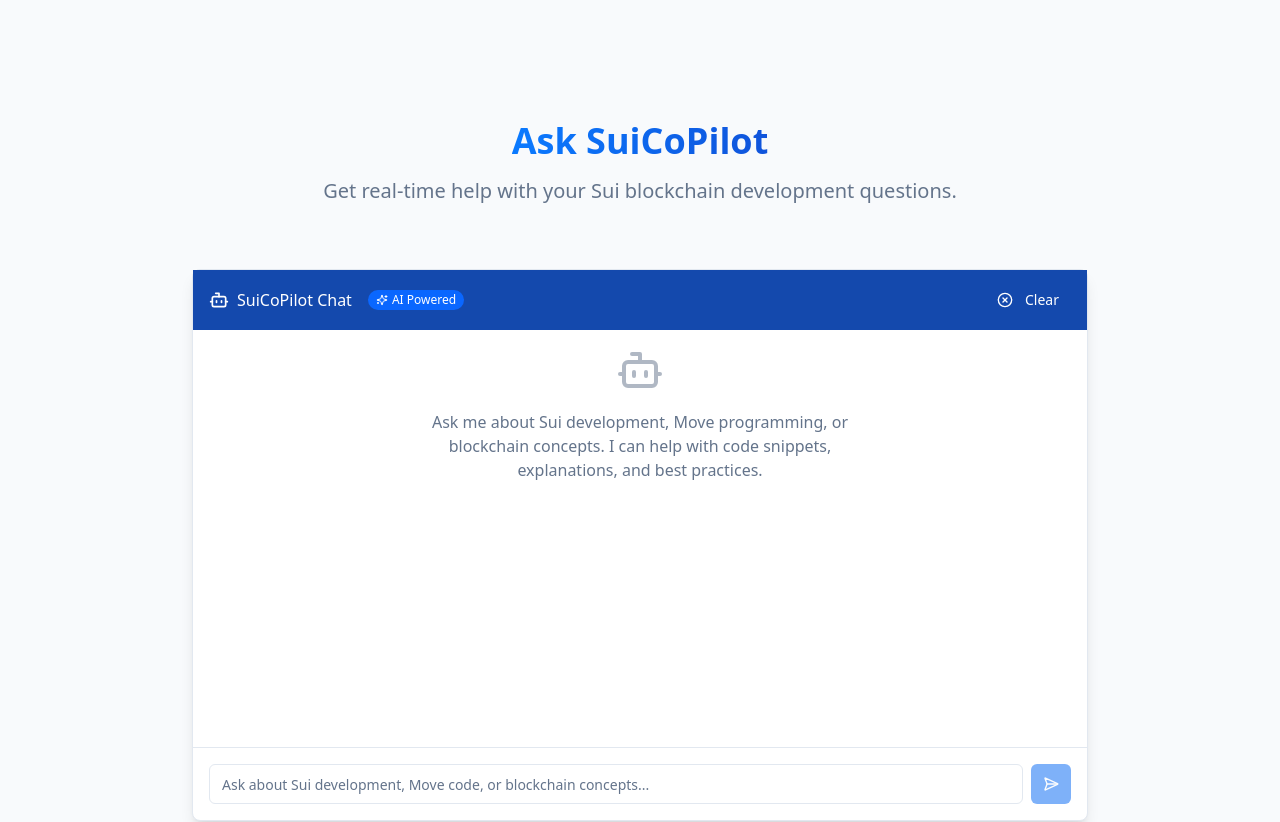
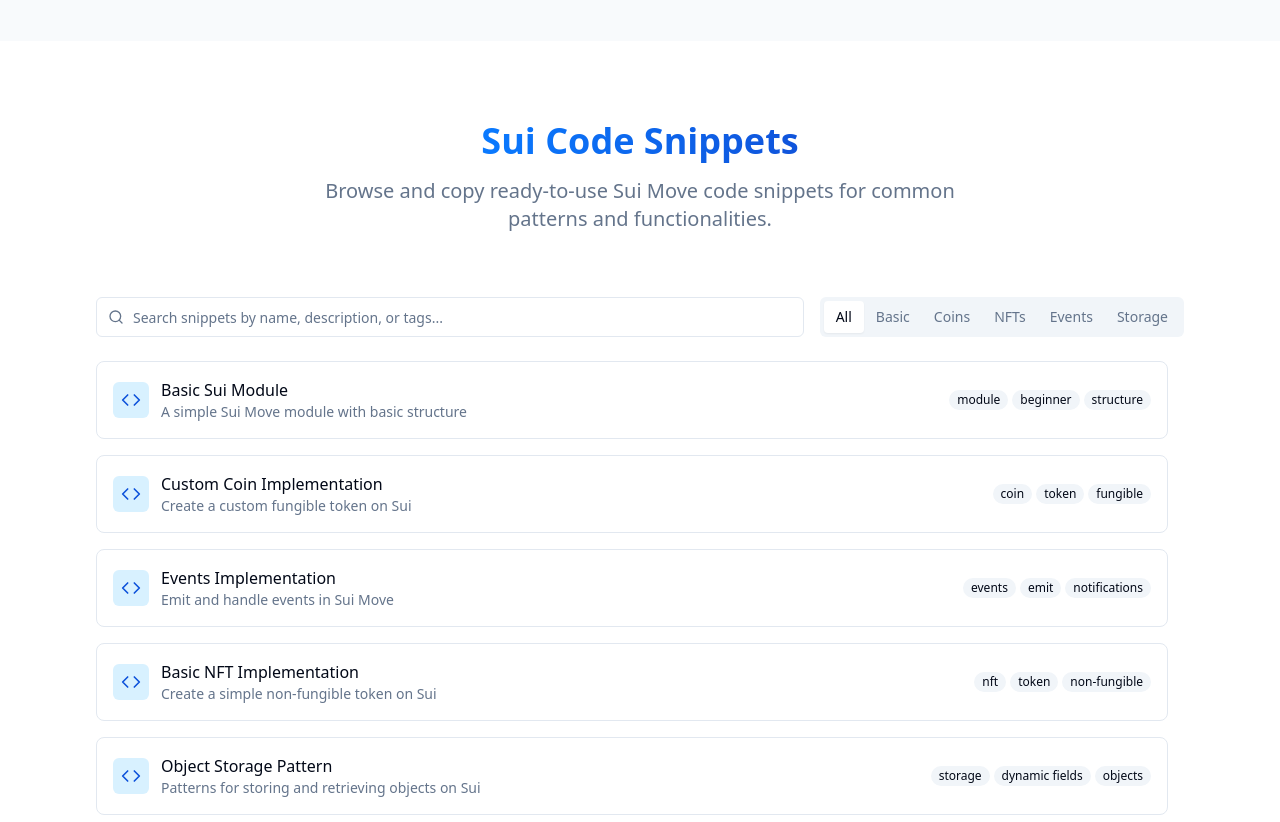
Before and after one commit to AbdulMuqeetKazi/sui-ai-co-pilot, a React (Vite) app: page / in a window 1280 px wide. Shown: the part 1480-2302 px from the top of the page. Built offline with nearby package versions, Linux system fonts and the light colour scheme.

Commit message:
Add more features
Add more features to the application, including code snippets, documentation, and project scaffolding.

```diff
--- /dev/null
+++ b/src/components/CodeSnippetBrowser.tsx
@@ -0,0 +1,268 @@
+
+import { useState } from 'react';
+import { Card, CardContent, CardHeader, CardTitle, CardDescription } from '@/components/ui/card';
+import { Tabs, TabsContent, TabsList, TabsTrigger } from '@/components/ui/tabs';
+import { Button } from '@/components/ui/button';
+import { Copy, CheckCircle2, Code as CodeIcon, Search } from 'lucide-react';
+import { Input } from '@/components/ui/input';
+import { ScrollArea } from '@/components/ui/scroll-area';
+import { codeSnippets } from '@/lib/code-snippets';
+import { toast } from '@/hooks/use-toast';
+import { Collapsible, CollapsibleContent, CollapsibleTrigger } from '@/components/ui/collapsible';
+
+// Define types for our code snippets
+type CodeSnippet = {
+  id: string;
+  title: string;
+  description: string;
+  code: string;
+  category: 'basic' | 'coin' | 'events' | 'nft' | 'storage' | 'advanced';
+  tags: string[];
+};
+
+const CodeSnippetBrowser = () => {
+  const [searchQuery, setSearchQuery] = useState('');
+  const [copiedId, setCopiedId] = useState<string | null>(null);
+  const [selectedCategory, setSelectedCategory] = useState<string>('all');
+
+  // Expanded code snippets collection based on the imported codeSnippets
+  const allSnippets: CodeSnippet[] = [
+    {
+      id: 'basic-module',
+      title: 'Basic Sui Module',
+      description: 'A simple Sui Move module with basic structure',
+      code: codeSnippets.basicModule,
+      category: 'basic',
+      tags: ['module', 'beginner', 'structure']
+    },
+    {
+      id: 'coin-module',
+      title: 'Custom Coin Implementation',
+      description: 'Create a custom fungible token on Sui',
+      code: codeSnippets.coin,
+      category: 'coin',
+      tags: ['coin', 'token', 'fungible']
+    },
+    {
+      id: 'events-module',
+      title: 'Events Implementation',
+      description: 'Emit and handle events in Sui Move',
+      code: codeSnippets.events,
+      category: 'events',
+      tags: ['events', 'emit', 'notifications']
+    },
+    {
+      id: 'nft-basic',
+      title: 'Basic NFT Implementation',
+      description: 'Create a simple non-fungible token on Sui',
+      code: `module example::basic_nft {
+    use sui::object::{Self, UID};
+    use sui::transfer;
+    use sui::tx_context::{Self, TxContext};
+    use std::string::{Self, String};
+    use sui::url::{Self, Url};
+
+    struct NFT has key, store {
+        id: UID,
+        name: String,
+        description: String,
+        url: Url,
+        creator: address
+    }
+
+    public entry fun mint_nft(
+        name: vector<u8>,
+        description: vector<u8>,
+        url: vector<u8>,
+        ctx: &mut TxContext
+    ) {
+        let nft = NFT {
+            id: object::new(ctx),
+            name: string::utf8(name),
+            description: string::utf8(description),
+            url: url::new_unsafe_from_bytes(url),
+            creator: tx_context::sender(ctx)
+        };
+
+        transfer::transfer(nft, tx_context::sender(ctx))
+    }
+}`,
+      category: 'nft',
+      tags: ['nft', 'token', 'non-fungible']
+    },
+    {
+      id: 'storage-module',
+      title: 'Object Storage Pattern',
+      description: 'Patterns for storing and retrieving objects on Sui',
+      code: `module example::storage {
+    use sui::object::{Self, UID};
+    use sui::dynamic_field;
+    use sui::transfer;
+    use sui::tx_context::{Self, TxContext};
+
+    struct Storage has key {
+        id: UID,
+        owner: address,
+        item_count: u64
+    }
+
+    struct Item has store {
+        name: std::string::String,
+        value: u64
+    }
+
+    public entry fun create_storage(ctx: &mut TxContext) {
+        let storage = Storage {
+            id: object::new(ctx),
+            owner: tx_context::sender(ctx),
+            item_count: 0
+        };
+        transfer::transfer(storage, tx_context::sender(ctx));
+    }
+
+    public entry fun add_item(
+        storage: &mut Storage,
+        name: vector<u8>,
+        value: u64,
+        ctx: &mut TxContext
+    ) {
+        let item = Item {
+            name: std::string::utf8(name),
+            value
+        };
+
+        // Use item count as the key
+        dynamic_field::add(&mut storage.id, storage.item_count, item);
+        storage.item_count = storage.item_count + 1;
+    }
+
+    public fun get_item(storage: &Storage, idx: u64): &Item {
+        dynamic_field::borrow(&storage.id, idx)
+    }
+}`,
+      category: 'storage',
+      tags: ['storage', 'dynamic fields', 'objects']
+    }
+  ];
+
+  // Filter snippets based on search query and category
+  const filteredSnippets = allSnippets.filter(snippet => {
+    const matchesSearch = searchQuery === '' ||
+      snippet.title.toLowerCase().includes(searchQuery.toLowerCase()) ||
+      snippet.description.toLowerCase().includes(searchQuery.toLowerCase()) ||
+      snippet.tags.some(tag => tag.toLowerCase().includes(searchQuery.toLowerCase()));
+
+    const matchesCategory = selectedCategory === 'all' || snippet.category === selectedCategory;
+
+    return matchesSearch && matchesCategory;
+  });
+
+  const copyToClipboard = (code: string, id: string) => {
+    navigator.clipboard.writeText(code);
+    setCopiedId(id);
+    toast({
+      title: "Copied",
+      description: "Code snippet copied to clipboard",
+    });
+    setTimeout(() => setCopiedId(null), 2000);
+  };
+
+  return (
+    <section id="code-snippets" className="py-20 px-4">
+      <div className="container max-w-6xl mx-auto">
+        <div className="text-center mb-16">
+          <h2 className="text-3xl md:text-4xl font-bold mb-4">
+            <span className="gradient-text">Sui Code Snippets</span>
+          </h2>
+          <p className="text-xl text-muted-foreground max-w-2xl mx-auto">
+            Browse and copy ready-to-use Sui Move code snippets for common patterns and functionalities.
+          </p>
+        </div>
+
+        <div className="flex flex-col gap-6">
+          <div className="flex flex-col md:flex-row gap-4">
+            <div className="relative flex-1">
+              <Search className="absolute left-3 top-1/2 -translate-y-1/2 h-4 w-4 text-muted-foreground" />
+              <Input
+                placeholder="Search snippets by name, description, or tags..."
+                value={searchQuery}
+                onChange={(e) => setSearchQuery(e.target.value)}
+                className="pl-9"
+              />
+            </div>
+
+            <Tabs value={selectedCategory} onValueChange={setSelectedCategory} className="w-full md:w-auto">
+              <TabsList>
+                <TabsTrigger value="all">All</TabsTrigger>
+                <TabsTrigger value="basic">Basic</TabsTrigger>
+                <TabsTrigger value="coin">Coins</TabsTrigger>
+                <TabsTrigger value="nft">NFTs</TabsTrigger>
+                <TabsTrigger value="events">Events</TabsTrigger>
+                <TabsTrigger value="storage">Storage</TabsTrigger>
+              </TabsList>
+            </Tabs>
+          </div>
+
+          <ScrollArea className="h-[600px] pr-4">
+            <div className="grid grid-cols-1 gap-4">
+              {filteredSnippets.length > 0 ? (
+                filteredSnippets.map((snippet) => (
+                  <Collapsible key={snippet.id} className="border rounded-lg overflow-hidden">
+                    <CollapsibleTrigger asChild>
+                      <div className="flex items-center justify-between p-4 cursor-pointer hover:bg-secondary/50">
+                        <div className="flex items-center gap-3">
+                          <div className="bg-sui-100 text-sui-800 p-2 rounded-md">
+                            <CodeIcon className="h-5 w-5" />
+                          </div>
+                          <div>
+                            <h3 className="font-medium">{snippet.title}</h3>
+                            <p className="text-sm text-muted-foreground">{snippet.description}</p>
+                          </div>
+                        </div>
+                        <div className="flex items-center gap-2">
+                          <div className="flex gap-1">
+                            {snippet.tags.map((tag, idx) => (
+                              <span key={idx} className="px-2 py-0.5 bg-secondary text-xs rounded-full">
+                                {tag}
+                              </span>
+                            ))}
+                          </div>
+                        </div>
+                      </div>
+                    </CollapsibleTrigger>
+                    <CollapsibleContent>
+                      <div className="relative">
+                        <pre className="bg-muted p-4 overflow-x-auto text-sm">{snippet.code}</pre>
+                        <Button
+                          variant="ghost"
+                          size="sm"
+                          className="absolute top-2 right-2"
+                          onClick={() => copyToClipboard(snippet.code, snippet.id)}
+                        >
+                          {copiedId === snippet.id ? (
+                            <CheckCircle2 className="h-4 w-4 text-green-500" />
+                          ) : (
+                            <Copy className="h-4 w-4" />
+                          )}
+                        </Button>
+                      </div>
+                    </CollapsibleContent>
+                  </Collapsible>
+                ))
+              ) : (
+                <Card>
+                  <CardContent className="flex flex-col items-center justify-center py-8">
+                    <CodeIcon className="h-10 w-10 text-muted-foreground mb-2" />
+                    <p className="text-muted-foreground">No matching snippets found. Try adjusting your search.</p>
+                  </CardContent>
+                </Card>
+              )}
+            </div>
+          </ScrollArea>
+        </div>
+      </div>
+    </section>
+  );
+};
+
+export default CodeSnippetBrowser;
--- a/src/pages/Index.tsx
+++ b/src/pages/Index.tsx
@@ -4,6 +4,7 @@ import Hero from "@/components/Hero";
 import Features from "@/components/Features";
 import AIChatInterface from "@/components/AIChatInterface";
 import ProjectScaffolder from "@/components/ProjectScaffolder";
+import CodeSnippetBrowser from "@/components/CodeSnippetBrowser";
 import CodeDemo from "@/components/CodeDemo";
 import CallToAction from "@/components/CallToAction";
 import Footer from "@/components/Footer";
@@ -15,6 +16,7 @@ const Index = () => {
       <main className="flex-1">
         <Hero />
         <Features />
+        <CodeSnippetBrowser />
         <AIChatInterface />
         <ProjectScaffolder />
         <CodeDemo />
```
